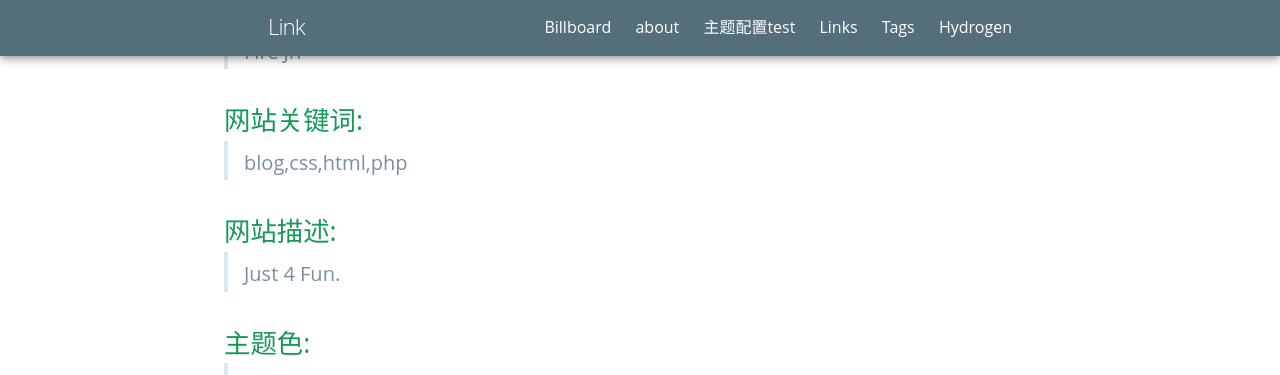
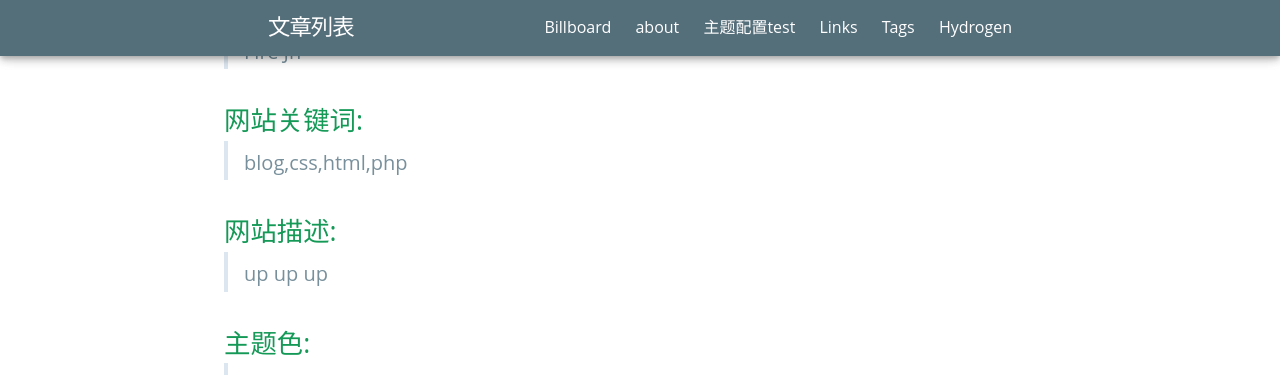
Before and after one commit to firejh/firejh.github.io, a Jekyll site: the page built from config/infor.html, in a window 1280 px wide and 900 px high, scrolled down 725 px. Shown: the top 375 px of the window. Built offline with Jekyll 4.4.1, drawn with Linux system fonts in a browser that asks for light colours; some web fonts are replaced.

Commit message:
Update _config.yml

```diff
--- a/_config.yml
+++ b/_config.yml
@@ -1,5 +1,5 @@
-title: Link #firejh
-description: Just 4 Fun. #test
+title: 文章列表 #firejh
+description: up up up #test
 keywords: blog,css,html,php #test1
 author: "Fire Jh"
 
```
